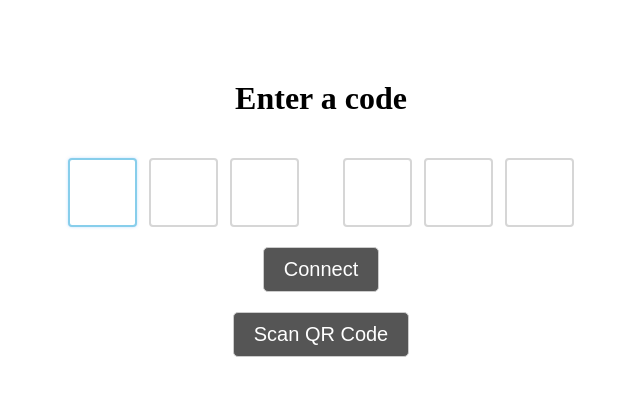
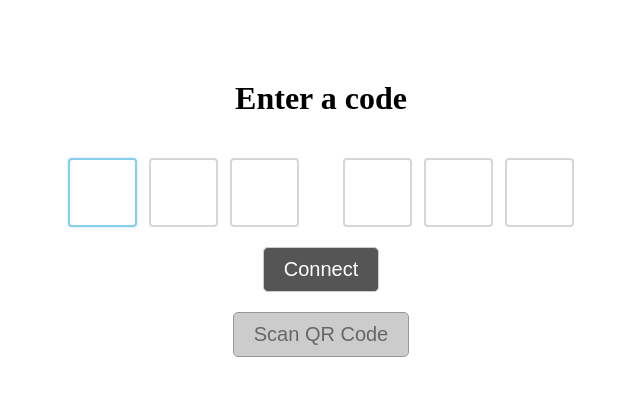
Before and after one commit to LouisDISPA/dj-store, a SvelteKit app in the folder ui/: page / in a window 1280 px wide. Shown: the top 396 px of the page, without its empty margins (319-959 px from the left). Built offline with nearby package versions, Linux system fonts and the light colour scheme.

Commit message:
Add disabled prop to Button

```diff
--- a/ui/src/routes/+page.svelte
+++ b/ui/src/routes/+page.svelte
@@ -21,7 +21,7 @@
 	<h1>Enter a code</h1>
 	<PassCode bind:input />
 	<Button label="Connect" onSubmit={goToPage} />
-	<Button label="Scan QR Code" onSubmit={() => goto('/scan')} />
+	<Button label="Scan QR Code" onSubmit={() => goto('/scan')} disabled />
 </div>
 
 <style lang="sass">
--- a/ui/src/routes/Button.svelte
+++ b/ui/src/routes/Button.svelte
@@ -2,13 +2,14 @@
 	type SubmitFunstion = () => void;
 	export let label: string;
 	export let onSubmit: SubmitFunstion | undefined = undefined;
+	export let disabled = false;
 
 	function submit() {
 		if (onSubmit) onSubmit();
 	}
 </script>
 
-<button type="button" on:click={submit}>{label}</button>
+<button type="button" on:click={submit} {disabled}>{label}</button>
 
 <style lang="sass">
 button
@@ -20,4 +21,9 @@ button
     border-radius: 5px
     background: #555
     cursor: pointer
+
+    &:disabled, &[disabled]
+        border: 1px solid #999999
+        background-color: #cccccc
+        color: #666666
 </style>
```
